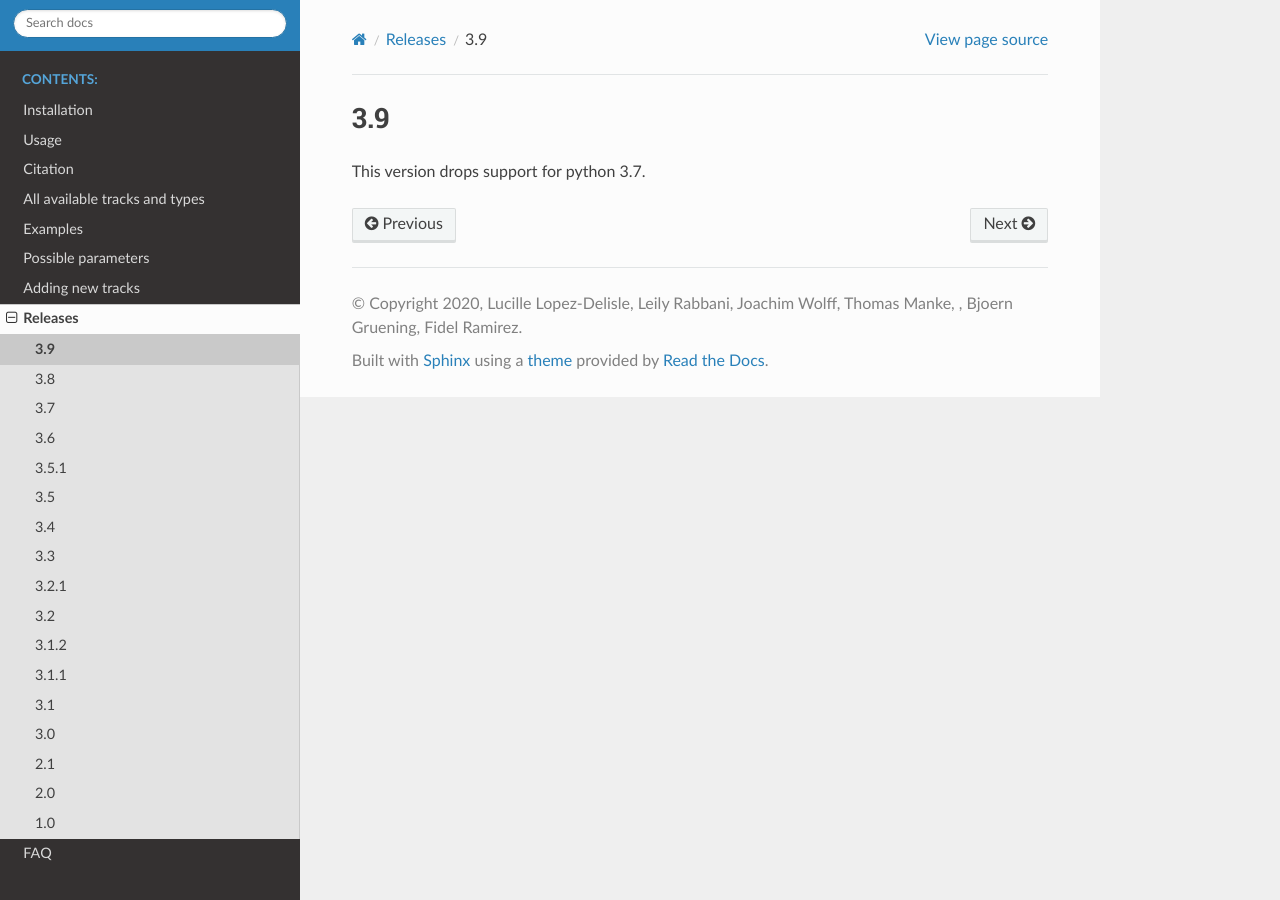
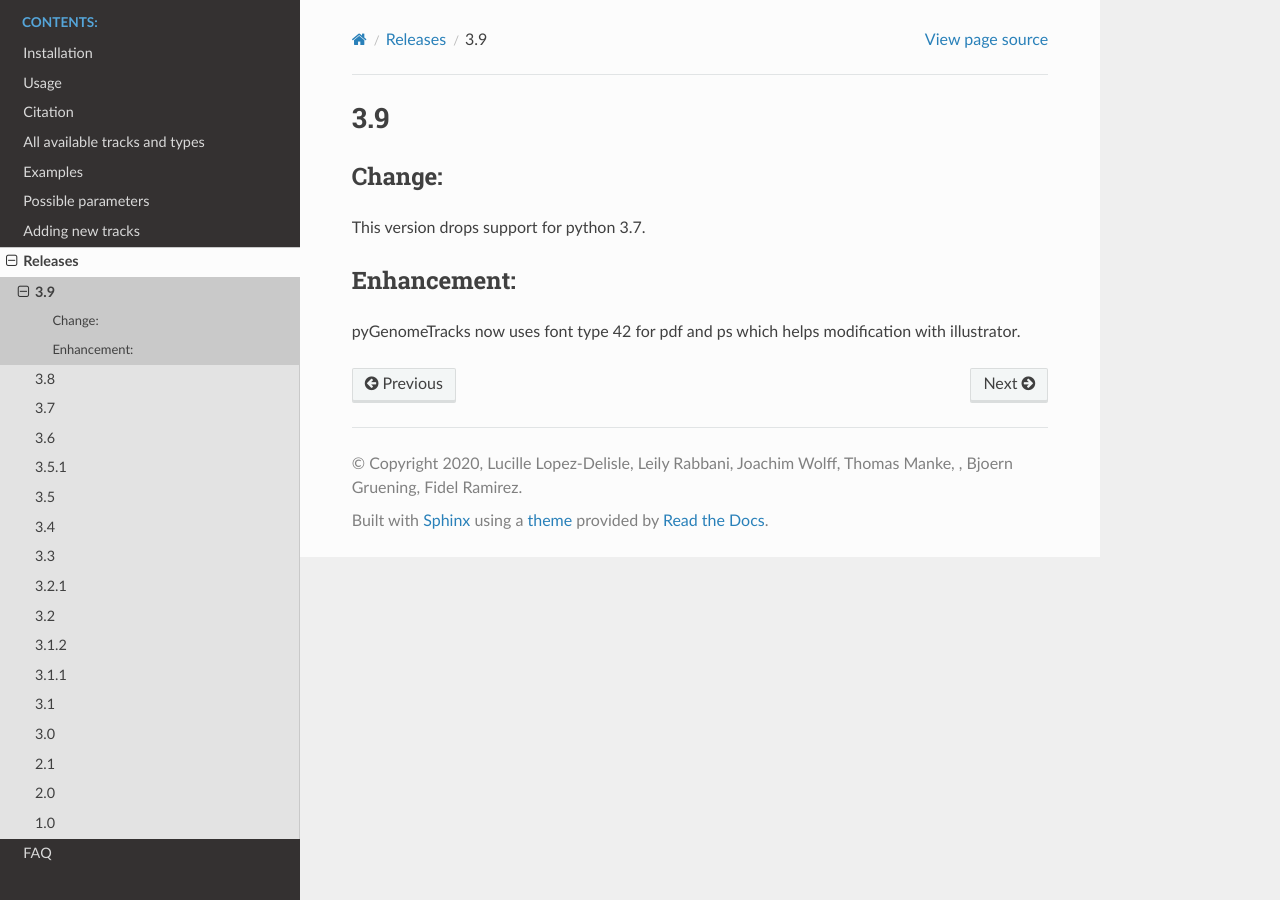
Before and after one commit to deeptools/pyGenomeTracks, a Sphinx documentation site: the page built from docs/content/releases/3.9.rst, in a window 1280 px wide. Built offline with Sphinx 7.4.7 and the Read the Docs theme 2.0.0, drawn with Linux system fonts in a browser that asks for light colours.

Commit message:
document change in release text

```diff
--- a/docs/content/releases/3.9.rst
+++ b/docs/content/releases/3.9.rst
@@ -1,4 +1,12 @@
 3.9
 ===
 
+Change:
+^^^^^^^
+
 This version drops support for python 3.7.
+
+Enhancement:
+^^^^^^^^^^^^
+
+pyGenomeTracks now uses font type 42 for pdf and ps which helps modification with illustrator.
```
